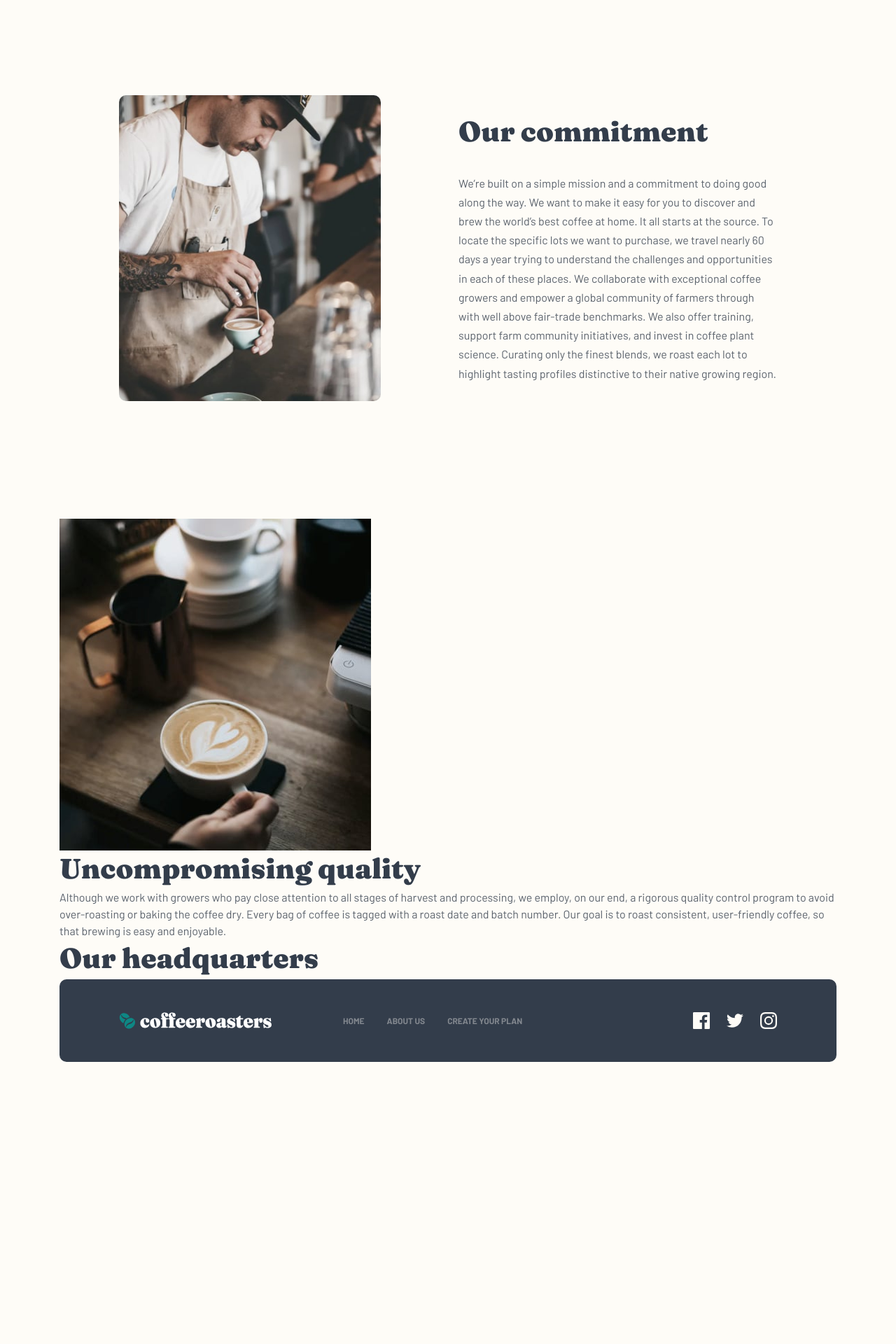
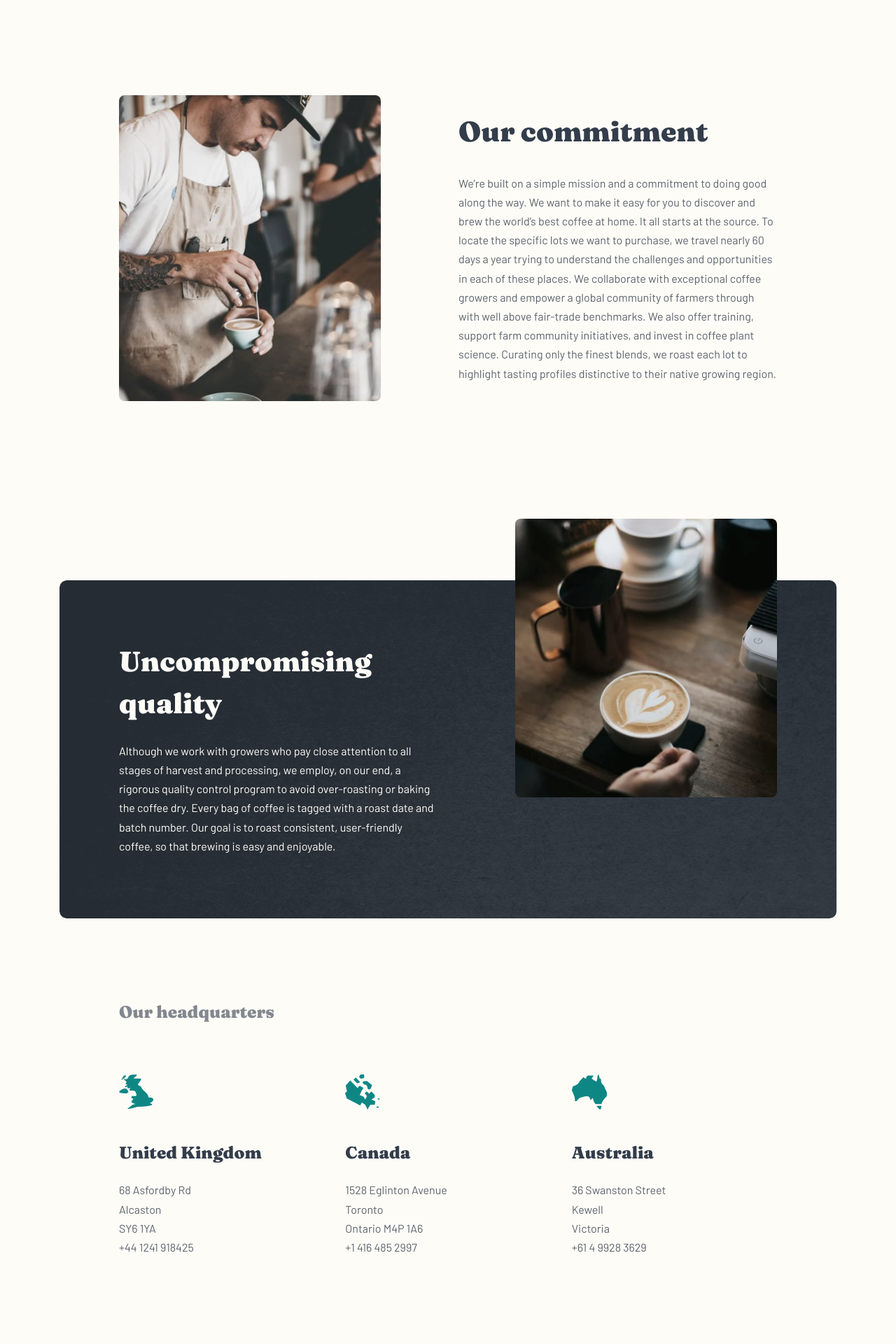
Before and after one commit to CHR-onicles/fm-challenge-coffeeroasters, a React (Create React App) app: page /about-us in a window 1280 px wide. Shown: the part 600-2520 px from the top of the page at 70% size. Before the commit the page ends 2205 px from the top, so only its background shows below. Built offline with nearby package versions, Linux system fonts and the light colour scheme.

Commit message:
WIP: Added service to get headquarters data and added styles for same section

```diff
--- /dev/null
+++ b/src/data/headquarters.ts
@@ -0,0 +1,35 @@
+import { v4 as uuidv4 } from 'uuid';
+
+import IllustrationUK from '../assets/images/about/desktop/illustration-uk.svg';
+import IllustrationCanada from '../assets/images/about/desktop/illustration-canada.svg';
+import IllustrationAustralia from '../assets/images/about/desktop/illustration-australia.svg';
+
+export const headquarters = [
+  {
+    id: uuidv4(),
+    country: 'United Kingdom',
+    state: 'SY6 1YA',
+    address: '68  Asfordby Rd',
+    town: 'Alcaston',
+    tel: '+44 1241 918425',
+    imagePath: IllustrationUK,
+  },
+  {
+    id: uuidv4(),
+    country: 'Canada',
+    state: 'Ontario M4P 1A6',
+    address: '1528  Eglinton Avenue',
+    town: 'Toronto',
+    tel: '+1 416 485 2997',
+    imagePath: IllustrationCanada,
+  },
+  {
+    id: uuidv4(),
+    country: 'Australia',
+    state: 'Victoria',
+    address: '36 Swanston Street',
+    town: 'Kewell',
+    tel: '+61 4 9928 3629',
+    imagePath: IllustrationAustralia,
+  },
+];
--- /dev/null
+++ b/src/interfaces/headquarter-interface.ts
@@ -0,0 +1,9 @@
+export interface IHeadquarter {
+  id: string;
+  country: string;
+  state: string;
+  address: string;
+  town: string;
+  tel: string;
+  imagePath: string;
+}
--- a/src/services/index.ts
+++ b/src/services/index.ts
@@ -2,3 +2,4 @@ export { default as getCoffeeCollection } from './coffee-collection-service';
 export { default as getBenefits } from './benefits-service';
 export { default as getWorkingSteps } from './working-steps-service';
 export { default as getPageContent } from './page-content-service';
+export { default as getHeadquarters } from './headquarters-service';
--- a/src/views/AboutUs/AboutUs.tsx
+++ b/src/views/AboutUs/AboutUs.tsx
@@ -1,27 +1,40 @@
 import { useState, useEffect, Fragment } from 'react';
 
 import { BaseHero } from '../../components/layout';
-import { OurCommitment, OurQuality, OurHeadQuarters } from './index';
+import { OurCommitment, OurQuality, OurHeadquarters } from './index';
 
-import { getPageContent } from '../../services';
+import { getPageContent, getHeadquarters } from '../../services';
 
 import { IPageContent } from '../../interfaces/page-content-interface';
+import { IHeadquarter } from '../../interfaces/headquarter-interface';
 
 const AboutUs = () => {
   const [ pageContent, setPageContent ] = useState<IPageContent[]>([]);
+  const [ headquarters, setHeadquarters ] = useState<IHeadquarter[]>([]);
 
   const handleGetPageContent = async () => {
     try {
       const pageContentData = await getPageContent('about');
 
-      setPageContent(() => pageContentData);
-    } catch(error) {
+      setPageContent(pageContentData);
+    } catch (error) {
       setPageContent([]);
     }
   };
 
+  const handleGetHeadquarters = async () => {
+    try {
+      const headquartersData = await getHeadquarters();
+
+      setHeadquarters(headquartersData);
+    } catch (error) {
+      setHeadquarters([]);
+    }
+  }
+
   useEffect(() => {
     handleGetPageContent();
+    handleGetHeadquarters();
   }, []);
 
   return (
@@ -38,11 +51,11 @@ const AboutUs = () => {
             <OurCommitment content={ pageContent[1] } />
 
             <OurQuality content={ pageContent[2] } />
-
-            <OurHeadQuarters />
           </Fragment>
         ) : null
       }
+
+      <OurHeadquarters headquarters={ headquarters } />
     </main>
   );
 };
--- a/src/views/AboutUs/OurCommitment/OurCommitment.module.scss
+++ b/src/views/AboutUs/OurCommitment/OurCommitment.module.scss
@@ -1,7 +1,7 @@
 @use '../../../scss/abstracts/' as *;
 
 .our-commitment {
-  --commitment-spacing-bottom: #{toRem(120px)};
+  --commitment-spacing-bottom: #{toRem(198px)};
 
   --commitment-image-spacing-bottom: #{toRem(48px)};
 
@@ -11,6 +11,8 @@
   --commitment-title-text-size: #{toRem(32px)};
 
   --commitment-text-size: #{toRem(15px)};
+
+  --commitment-image-border: #{toRem(10px)};
 
   margin-bottom: var(--commitment-spacing-bottom);
 
@@ -33,7 +35,7 @@
   &__content {
     &-image {
       margin-bottom: var(--commitment-image-spacing-bottom);
-      border-radius: toRem(10px);
+      border-radius: var(--commitment-image-border);
     }
 
     &-body {
@@ -45,15 +47,17 @@
   }
 
   @include media-breakpoint(md) {
-    --commitment-spacing-bottom: #{toRem(144px)};
+    --commitment-spacing-bottom: #{toRem(304px)};
 
     --commitment-image-spacing-bottom: 0;
 
     --commitment-content-text-align: left;
+
+    --commitment-image-border: #{toRem(8px)};
   }
 
   @include media-breakpoint(lg) {
-    --commitment-spacing-bottom: #{toRem(168px)};
+    --commitment-spacing-bottom: #{toRem(256px)};
 
     --commitment-title-text-size: #{toRem(40px)};
 
--- a/src/views/AboutUs/OurHeadQuarters/OurHeadQuarters.module.scss
+++ b/src/views/AboutUs/OurHeadQuarters/OurHeadQuarters.module.scss
@@ -1 +1,78 @@
 @use '../../../scss/abstracts/' as *;
+
+.headquarters {
+  --headquarters-spacing-bottom: #{toRem(120px)};
+  --headquarters-text-align: center;
+
+  --headquarters-title-spacing-bottom: #{toRem(72px)};
+  --headquarters-title-size: #{toRem(24px)};
+
+  --headquarters-list-spacing: #{toRem(80px)};
+
+  --headquarters-image-spacing-horizontal: auto;
+  --headquarters-image-spacing-bottom: #{toRem(48px)};
+
+  --headquarters-body-spacing-bottom: #{toRem(22px)};
+  --headquarters-body-title-size: #{toRem(28px)};
+
+  margin-bottom: var(--headquarters-spacing-bottom);
+
+  h2 {
+    margin-bottom: var(--headquarters-title-spacing-bottom);
+    font-size: var(--headquarters-title-size);
+    line-height: 1.3;
+    color: var(--dark-color-4);
+    text-align: var(--headquarters-text-align);
+  }
+
+  &__list {
+    > * + * {
+      margin-top: var(--headquarters-list-spacing);
+    }
+  }
+
+  &__item {
+    text-align: var(--headquarters-text-align);
+  }
+
+  &__image {
+    width: toRem(50px);
+    height: toRem(50px);
+    margin-left: var(--headquarters-image-spacing-horizontal);
+    margin-right: var(--headquarters-image-spacing-horizontal);
+    margin-bottom: var(--headquarters-image-spacing-bottom);
+  }
+
+  &__body {
+    h3 {
+      margin-bottom: var(--headquarters-body-spacing-bottom);
+      font-size: var(--headquarters-body-title-size);
+      line-height: 1.3;
+    }
+
+    p {
+      line-height: 1.7;
+    }
+  }
+
+  @include media-breakpoint(md) {
+    --headquarters-spacing-bottom: #{toRem(144px)};
+    --headquarters-text-align: left;
+
+    --headquarters-list-spacing: 0;
+
+    --headquarters-image-spacing-horizontal: unset;
+
+    --headquarters-body-title-size: #{toRem(24px)};
+  }
+
+  @include media-breakpoint(lg) {
+    --headquarters-spacing-bottom: #{toRem(168px)};
+
+    --headquarters-body-spacing-bottom: #{toRem(24px)};
+
+    &__content {
+      padding: 0 var(--content-spacing-horizontal);
+    }
+  }
+}
--- a/src/views/AboutUs/OurHeadQuarters/OurHeadQuarters.tsx
+++ b/src/views/AboutUs/OurHeadQuarters/OurHeadQuarters.tsx
@@ -1,13 +1,53 @@
-// import styles from './OurHeadQuarters.modules.scss';
+import { IHeadquarter } from '../../../interfaces/headquarter-interface';
 
-const OurHeadQuarters = () => {
+import styles from './OurHeadquarters.module.scss';
+
+interface IOurHeadquartersProps {
+  headquarters: IHeadquarter[];
+}
+
+const OurHeadquarters = ({ headquarters }: IOurHeadquartersProps) => {
   return (
-    <section>
+    <section className={ styles.headquarters }>
       <div className="container">
-        <h2>Our headquarters</h2>
+        <div className={ styles['headquarters__content'] }>
+          <h2>Our headquarters</h2>
+
+          {
+            headquarters.length ? (
+              <ul className={ `${styles['headquarters__list']} | grid-cols` }>
+                {
+                  headquarters.map(headquarter => (
+                    <li
+                      key={ headquarter.id }
+                      className={ `${styles['headquarters__item']} | grid__item grid__item--span-md-4 grid__item--span-lg-4` }
+                    >
+                      <img
+                        src={ headquarter.imagePath }
+                        alt={ headquarter.country }
+                        className={ styles['headquarters__image'] }
+                      />
+
+                      <div className={ styles['headquarters__body'] }>
+                        <h3>{ headquarter.country }</h3>
+
+                        <p>{ headquarter.address }</p>
+                        <p>{ headquarter.town }</p>
+                        <p>{ headquarter.state }</p>
+                        <p>{ headquarter.tel }</p>
+                      </div>
+                    </li>
+                  ))
+                }
+              </ul>
+            ) : (
+              <p>Sorry, headquarters data could not be loaded.</p>
+            )
+          }
+        </div>
       </div>
     </section>
   );
 };
 
-export default OurHeadQuarters;
+export default OurHeadquarters;
--- a/src/views/AboutUs/OurQuality/OurQuality.module.scss
+++ b/src/views/AboutUs/OurQuality/OurQuality.module.scss
@@ -1 +1,71 @@
 @use '../../../scss/abstracts/' as *;
+
+.our-quality {
+  --quality-spacing-bottom: #{toRem(120px)};
+
+  --quality-content-spacing-bottom: #{toRem(61px)};
+  --quality-content-text-align: center;
+
+  --quality-title-spacing-top: 0;
+  --quality-title-spacing-bottom: #{toRem(24px)};
+  --quality-title-text-size: #{toRem(32px)};
+
+  --quality-text-size: #{toRem(15px)};
+  --quality-text-width: unset;
+
+  --quality-image-spacing-top: #{toRem(-78px)};
+  --quality-image-spacing-bottom: #{toRem(64px)};
+
+  margin-bottom: var(--quality-spacing-bottom);
+
+  h2,
+  p {
+    color: var(--neutral-color-1);
+    text-align: var(--quality-content-text-align);
+  }
+
+  h2 {
+    margin-top: var(--quality-title-spacing-top);
+    margin-bottom: var(--quality-title-spacing-bottom);
+    font-size: var(--quality-title-text-size);
+    line-height: 1.5;
+  }
+
+  p {
+    max-width: var(--quality-text-width);
+    font-size: var(--quality-text-size);
+    line-height: 1.7;
+  }
+
+  &__content {
+    padding: 0 var(--content-spacing-horizontal) var(--quality-content-spacing-bottom) var(--content-spacing-horizontal);
+    background-repeat: none;
+    background-size: cover;
+    border-radius: toRem(10px);
+
+    &-image {
+      margin: var(--quality-image-spacing-top) auto var(--quality-image-spacing-bottom);
+      border-radius: toRem(8px);
+    }
+  }
+
+  @include media-breakpoint(md) {
+    --quality-content-spacing-bottom: #{toRem(67px)};
+
+    --quality-image-spacing-top: #{toRem(-160px)};
+  }
+
+  @include media-breakpoint(lg) {
+    --quality-content-spacing-bottom: #{toRem(88px)};
+    --quality-content-text-align: left;
+
+    --quality-title-spacing-top: #{toRem(88px)};
+    --quality-title-text-size: #{toRem(40px)};
+
+    --quality-text-size: #{toRem(16px)};
+    --quality-text-width: 59ch;
+
+    --quality-image-spacing-top: #{toRem(-88px)};
+    --quality-image-spacing-bottom: 0;
+  }
+}
--- a/src/views/AboutUs/OurQuality/OurQuality.tsx
+++ b/src/views/AboutUs/OurQuality/OurQuality.tsx
@@ -1,6 +1,8 @@
 import { IPageContent } from '../../../interfaces/page-content-interface';
 
-// import styles from './OurQuality.modules.scss';
+import bgQualityImage from '../../../assets/images/about/desktop/bg-quality.png';
+
+import styles from './OurQuality.module.scss';
 
 interface IOurQualityProps {
   content: IPageContent;
@@ -10,15 +12,25 @@ const OurQuality = ({ content }: IOurQualityProps) => {
   const { title, description, imagePath } = content;
 
   return (
-    <section>
+    <section className={ styles['our-quality'] }>
       <div className="container">
+        <div className={ styles['our-quality__content'] } style={ { backgroundImage: `url(${bgQualityImage})`} }>
+          <div className="grid-cols">
+            <div className="grid__item grid__item--span-lg-5 grid__item--start-lg-8 grid__item--order-lg-2">
               <picture>
                 <source media="(min-width: 1110px)" srcSet={ imagePath[2] } />
                 <source media="(min-width: 768px)" srcSet={ imagePath[1] } />
-          <img src={ imagePath[0] } alt={ title } />
+                <img src={ imagePath[0] } alt={ title } className={ styles['our-quality__content-image'] } />
               </picture>
+            </div>
+
+            <div className="grid__item grid__item--span-lg-6 grid__item--order-lg-1">
               <h2>{ title }</h2>
+
               <p>{ description }</p>
+            </div>
+          </div>
+        </div>
       </div>
     </section>
   );
--- a/src/views/AboutUs/index.ts
+++ b/src/views/AboutUs/index.ts
@@ -1,3 +1,3 @@
 export { default as OurCommitment } from './OurCommitment/OurCommitment';
 export { default as OurQuality } from './OurQuality/OurQuality';
-export { default as OurHeadQuarters } from './OurHeadQuarters/OurHeadQuarters';
+export { default as OurHeadquarters } from './OurHeadquarters/OurHeadquarters';
```
Also changed, not shown: src/services/headquarters-service.ts (added, +19 -0 lines). Lines whose indentation alone changed are shown as unchanged.
